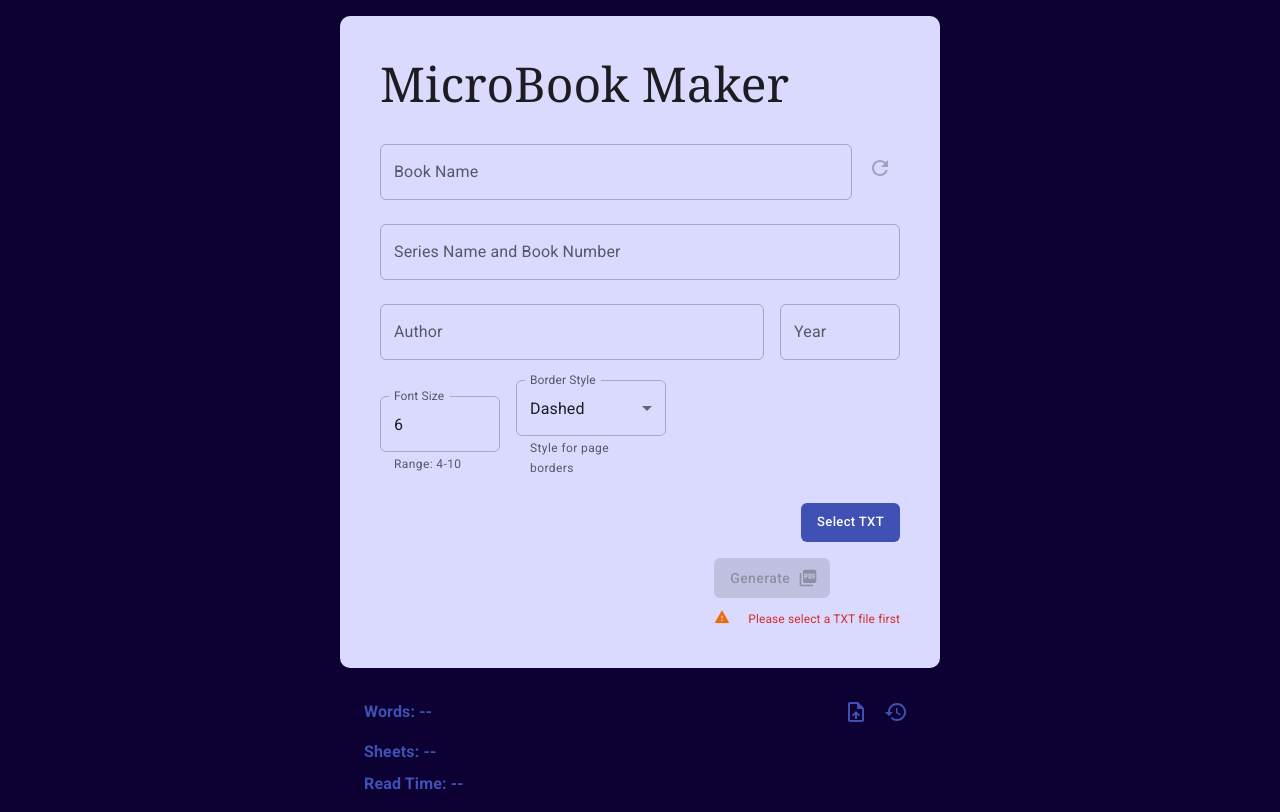
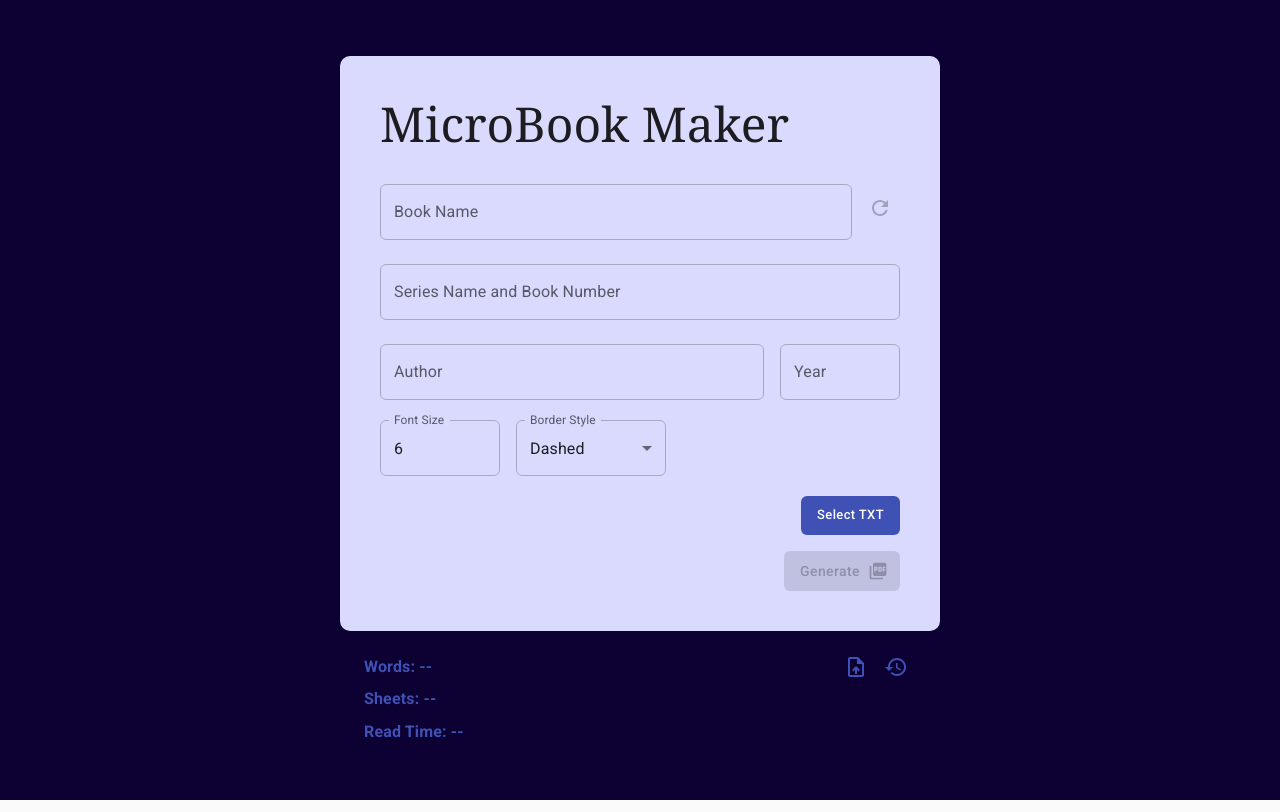
Before and after one commit to DovieW/microbook-maker, a React (Create React App) app in the folder fe/: page / in a window 1280 px wide. Built offline with nearby package versions, Linux system fonts and the light colour scheme.

Commit message:
fix styling

```diff
--- a/fe/src/App.tsx
+++ b/fe/src/App.tsx
@@ -11,8 +11,6 @@ import { theme } from './theme';
 import {
   DarkBackground,
   MainFormContainer,
-  SpaceBetweenContainer,
-  InfoDisplayContainer,
   StyledIconButton,
   BoldText
 } from './components/styled';
@@ -44,7 +42,15 @@ function AppContent() {
         </Stack>
       </MainFormContainer>
 
-      <SpaceBetweenContainer maxWidth='sm'>
+      <Box sx={{
+        display: 'flex',
+        justifyContent: 'space-between',
+        alignItems: 'center',
+        mt: 2,
+        maxWidth: 600,
+        width: '100%',
+        px: 3
+      }}>
         <BoldText color='primary' variant='body1'>
           Words: {fileState.wordCount > 0 ? new Intl.NumberFormat().format(fileState.wordCount) : '--'}
         </BoldText>
@@ -60,19 +66,35 @@ function AppContent() {
             </StyledIconButton>
           </Tooltip>
         </Box>
-      </SpaceBetweenContainer>
+      </Box>
 
-      <InfoDisplayContainer maxWidth='sm'>
+      <Box sx={{
+        display: 'flex',
+        justifyContent: 'flex-start',
+        alignItems: 'center',
+        mt: 0,
+        maxWidth: 600,
+        width: '100%',
+        px: 3
+      }}>
         <BoldText color='primary' variant='body1'>
           Sheets: {fileState.sheetsCount > 0 ? new Intl.NumberFormat().format(fileState.sheetsCount) : '--'}
         </BoldText>
-      </InfoDisplayContainer>
+      </Box>
 
-      <InfoDisplayContainer maxWidth='sm'>
+      <Box sx={{
+        display: 'flex',
+        justifyContent: 'flex-start',
+        alignItems: 'center',
+        mt: '8.5px',
+        maxWidth: 600,
+        width: '100%',
+        px: 3
+      }}>
         <BoldText color='primary' variant='body1'>
           Read Time: {fileState.readTime}
         </BoldText>
-      </InfoDisplayContainer>
+      </Box>
 
       <GenerationStatus onDownload={handleDownload} />
       <NotificationContainer />
--- a/fe/src/components/FileControls.tsx
+++ b/fe/src/components/FileControls.tsx
@@ -2,17 +2,14 @@ import React from 'react';
 import {
   Button,
   Tooltip,
-  Box,
 } from '@mui/material';
 import PictureAsPdfIcon from '@mui/icons-material/PictureAsPdf';
-import WarningIcon from '@mui/icons-material/Warning';
 import { useAppContext } from '../context/AppContext';
 import { useFileHandling } from '../hooks/useFileHandling';
 import {
   ControlsContainer,
   ButtonContainer,
   HiddenFileInput,
-  ValidationErrorText,
 } from './styled';
 
 const FileControls: React.FC = () => {
@@ -78,14 +75,7 @@ const FileControls: React.FC = () => {
           </span>
         </Tooltip>
 
-        {disabledReason && (
-          <Box sx={{ display: 'flex', alignItems: 'center', mt: 1 }}>
-            <WarningIcon sx={{ color: 'warning.main', mr: 0.5, fontSize: '1rem' }} />
-            <ValidationErrorText>
-              {disabledReason}
-            </ValidationErrorText>
-          </Box>
-        )}
+
       </ButtonContainer>
     </ControlsContainer>
   );
--- a/fe/src/components/PdfOptions.tsx
+++ b/fe/src/components/PdfOptions.tsx
@@ -4,8 +4,6 @@ import {
   Select,
   MenuItem,
   InputLabel,
-  FormHelperText,
-  Tooltip,
 } from '@mui/material';
 import { useAppContext } from '../context/AppContext';
 import { useFileHandling } from '../hooks/useFileHandling';
@@ -23,15 +21,12 @@ const PdfOptions: React.FC = () => {
   } = useAppContext();
 
   const { handleFontSizeChange } = useFileHandling();
-  const { getFieldError, hasFieldError, getFieldGuidance } = useFormValidation();
+  const { hasFieldError } = useFormValidation();
 
   const handleFontSizeInputChange = (e: React.ChangeEvent<HTMLInputElement>) => {
     const newFontSize = e.target.value;
     handleFontSizeChange(newFontSize);
   };
-
-  const fontSizeError = getFieldError('fontSize');
-  const fontSizeGuidance = getFieldGuidance('fontSize');
 
   return (
     <OptionsContainer>
@@ -41,12 +36,6 @@ const PdfOptions: React.FC = () => {
         justifyContent="flex-start"
         sx={{ mt: 2 }}
       >
-        <Tooltip
-          title={fontSizeGuidance || "Choose a font size between 4-10. Smaller fonts fit more text per page but may be harder to read."}
-          placement="top"
-          arrow
-        >
-          <div>
         <NarrowField
           value={pdfOptions.fontSize}
           onChange={handleFontSizeInputChange}
@@ -60,16 +49,8 @@ const PdfOptions: React.FC = () => {
             max: 10,
             step: 0.5,
           }}
-              helperText={fontSizeError || 'Range: 4-10'}
         />
-          </div>
-        </Tooltip>
 
-        <Tooltip
-          title="Select the border style for page divisions in your PDF"
-          placement="top"
-          arrow
-        >
         <StyledFormControl
           variant="outlined"
           margin="normal"
@@ -84,9 +65,7 @@ const PdfOptions: React.FC = () => {
             <MenuItem value="solid">Solid</MenuItem>
             <MenuItem value="dotted">Dotted</MenuItem>
           </Select>
-            <FormHelperText>Style for page borders</FormHelperText>
         </StyledFormControl>
-        </Tooltip>
       </Stack>
     </OptionsContainer>
   );
```
Also changed, not shown: fe/package.json (+6 -6 lines). Lines whose indentation alone changed are shown as unchanged.
